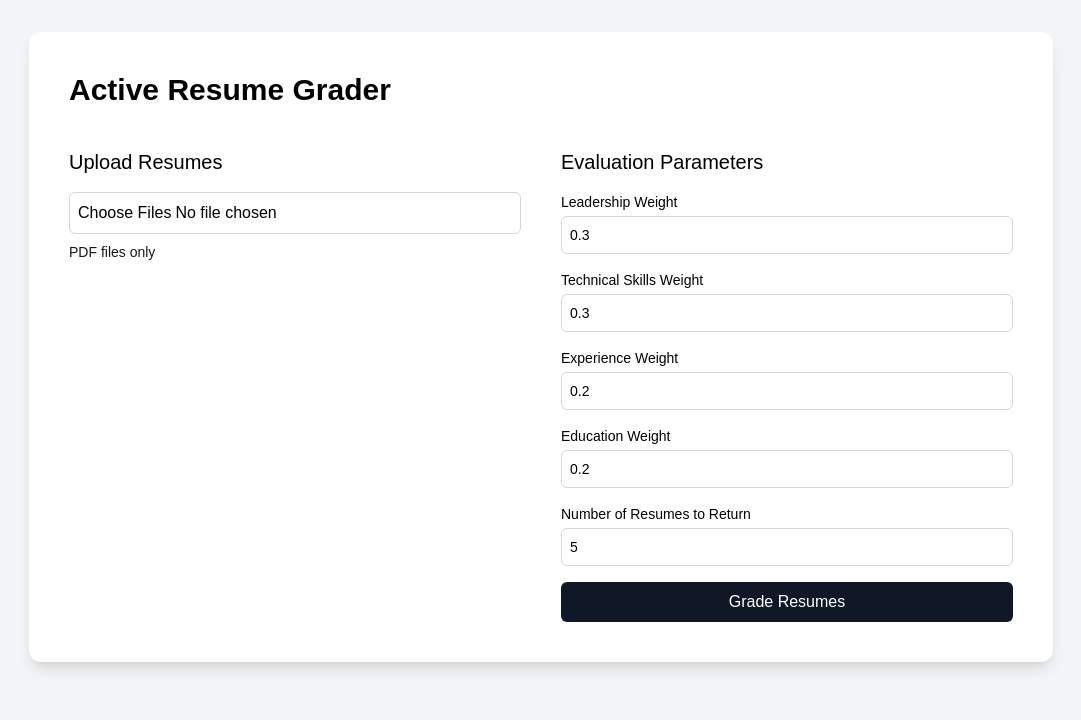
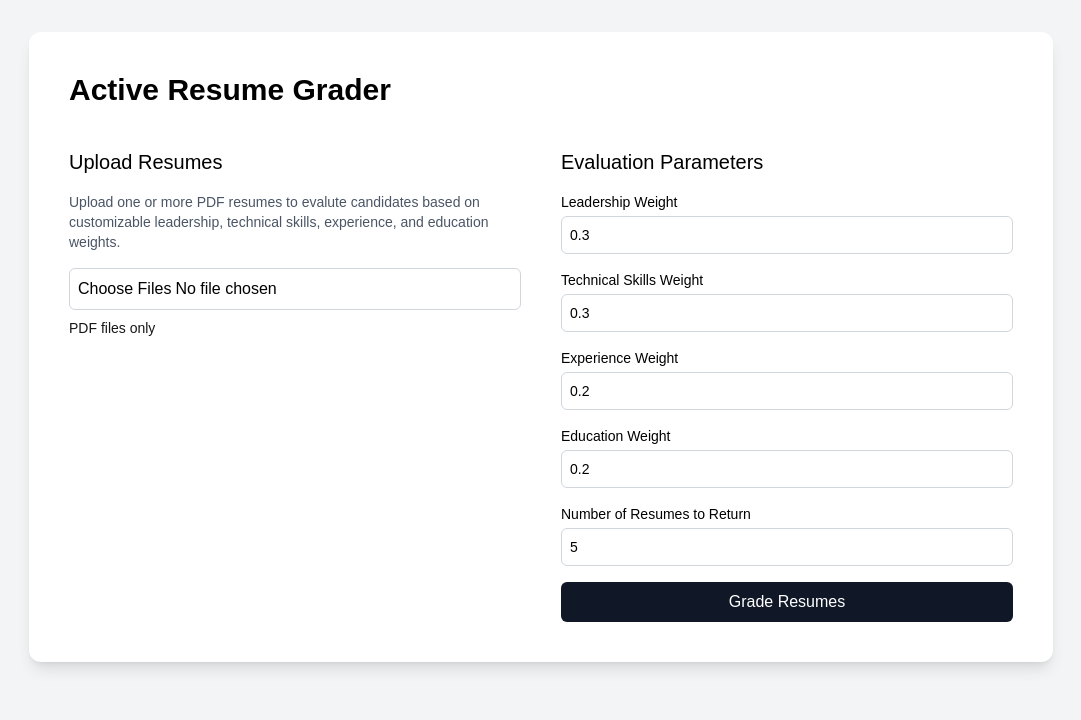
Before and after one commit to Boofny/HenHacks2026, a Next.js app: page / in a window 1280 px wide. Shown: the top 720 px of the page, without its empty margins (99-1180 px from the left). Built offline with nearby package versions, Linux system fonts and the light colour scheme.

Commit message:
I edited page.tsx and added a description of the PDF uploading, and played around with hovering over the parameters

```diff
--- a/app/page.tsx
+++ b/app/page.tsx
@@ -11,6 +11,13 @@ export default function Home() {
           {/* Upload Section */}
           <div className="flex flex-col">
             <h2 className="text-xl font-medium mb-4">Upload Resumes</h2>
+            <p className = "text-sm text-gray-600 mb-4">
+              Upload one or more PDF resumes to evalute candidates based on
+              customizable leadership, technical skills, experience, and education
+              weights.
+            </p>
+
+
             <input
               type="file"
               multiple
@@ -24,7 +31,7 @@ export default function Home() {
           <div className="flex flex-col">
             <h2 className="text-xl font-medium mb-4">Evaluation Parameters</h2>
 
-            <label className="flex flex-col mb-4 text-sm">
+            <label className="flex group flex-col mb-4 text-sm">
               Leadership Weight
               <input
                 type="number"
@@ -32,6 +39,13 @@ export default function Home() {
                 defaultValue={0.3}
                 className="border border-gray-300 rounded-md p-2 mt-1"
               />
+
+              <span
+                className="absolute left-0 -bottom-6 text-xs text-gray-500 opacity-0
+                group-hover:opacity-100 transition-opacity duration-200"
+              >
+                Enter your preference for Leadership weight
+              </span>
             </label>
 
             <label className="flex flex-col mb-4 text-sm">
```
